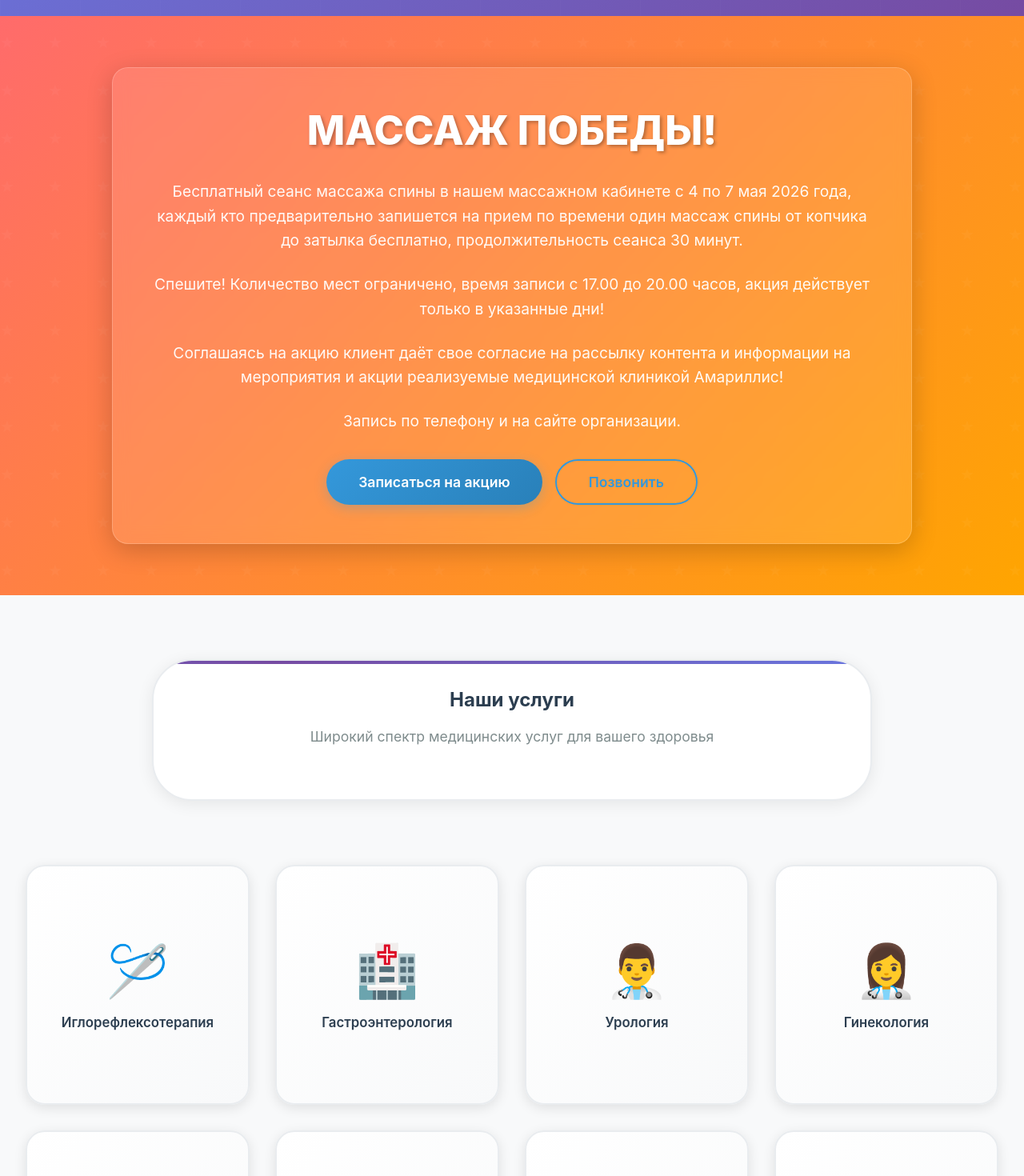
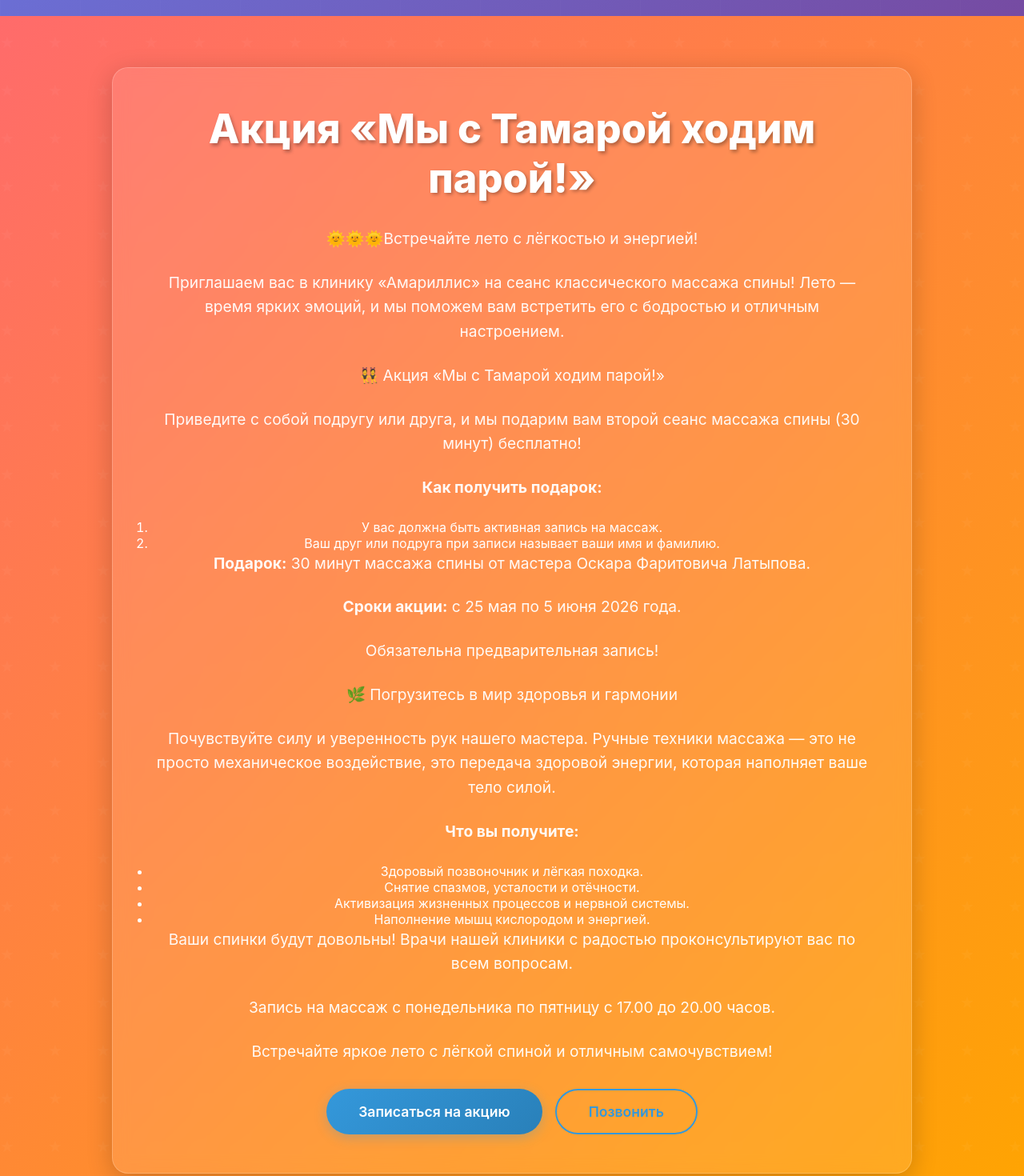
Before and after one commit to vaboriskin/amaryllis, a React (Vite) app in the folder frontend/: page / in a window 1280 px wide. Shown: the part 700-2170 px from the top of the page at 80% size. Built offline with nearby package versions, Linux system fonts and the light colour scheme.

Commit message:
new sale

```diff
--- a/frontend/src/data/doctors.ts
+++ b/frontend/src/data/doctors.ts
@@ -148,7 +148,7 @@
   {
     id: 'latipov',
     name: 'Латыпов Оскар Фаритович',
-    position: 'Массажист, кандидат медицинских наук',
+    position: 'Массажист, кандидат педагогических наук',
     photo: latipovPhoto,
   },
 ]
--- a/frontend/src/pages/Home/Home.tsx
+++ b/frontend/src/pages/Home/Home.tsx
@@ -76,18 +76,58 @@
         <div className="container">
           <div className="promotion-card">
             <div className="promotion-content">
-              <h2 className="promotion-title">МАССАЖ ПОБЕДЫ!</h2>
+              <h2 className="promotion-title">Акция «Мы с Тамарой ходим парой!»</h2>
               <p className="promotion-description">
-                Бесплатный сеанс массажа спины в нашем массажном кабинете с 4 по 7 мая 2026 года, каждый кто предварительно запишется на прием по времени один массаж спины от копчика до затылка бесплатно, продолжительность сеанса 30 минут.
+                🌞🌞🌞Встречайте лето с лёгкостью и энергией!
               </p>
               <p className="promotion-description">
-                Спешите! Количество мест ограничено, время записи с 17.00 до 20.00 часов, акция действует только в указанные дни!
+                Приглашаем вас в клинику «Амариллис» на сеанс классического массажа спины! Лето — время ярких эмоций, и мы поможем вам встретить его с бодростью и отличным настроением.
               </p>
               <p className="promotion-description">
-                Соглашаясь на акцию клиент даёт свое согласие на рассылку контента и информации на мероприятия и акции реализуемые медицинской клиникой Амариллис!
+                👯 Акция «Мы с Тамарой ходим парой!»
               </p>
               <p className="promotion-description">
-                Запись по телефону и на сайте организации.
+                Приведите с собой подругу или друга, и мы подарим вам второй сеанс массажа спины (30 минут) бесплатно!
+              </p>
+              <p className="promotion-description">
+                <strong>Как получить подарок:</strong>
+              </p>
+              <ol>
+                <li>У вас должна быть активная запись на массаж.</li>
+                <li>Ваш друг или подруга при записи называет ваши имя и фамилию.</li>
+              </ol>
+              <p className="promotion-description">
+                <strong>Подарок:</strong> 30 минут массажа спины от мастера Оскара Фаритовича Латыпова.
+              </p>
+              <p className="promotion-description">
+                <strong>Сроки акции:</strong> с 25 мая по 5 июня 2026 года.
+              </p>
+              <p className="promotion-description">
+                Обязательна предварительная запись!
+              </p>
+              <p className="promotion-description">
+                🌿 Погрузитесь в мир здоровья и гармонии
+              </p>
+              <p className="promotion-description">
+                Почувствуйте силу и уверенность рук нашего мастера. Ручные техники массажа — это не просто механическое воздействие, это передача здоровой энергии, которая наполняет ваше тело силой.
+              </p>
+              <p className="promotion-description">
+                <strong>Что вы получите:</strong>
+              </p>
+              <ul>
+                <li>Здоровый позвоночник и лёгкая походка.</li>
+                <li>Снятие спазмов, усталости и отёчности.</li>
+                <li>Активизация жизненных процессов и нервной системы.</li>
+                <li>Наполнение мышц кислородом и энергией.</li>
+              </ul>
+              <p className="promotion-description">
+                Ваши спинки будут довольны! Врачи нашей клиники с радостью проконсультируют вас по всем вопросам.
+              </p>
+              <p className="promotion-description">
+                Запись на массаж с понедельника по пятницу с 17.00 до 20.00 часов.
+              </p>
+              <p className="promotion-description">
+                Встречайте яркое лето с лёгкой спиной и отличным самочувствием!
               </p>
               <div className="promotion-buttons">
                 <button
```
